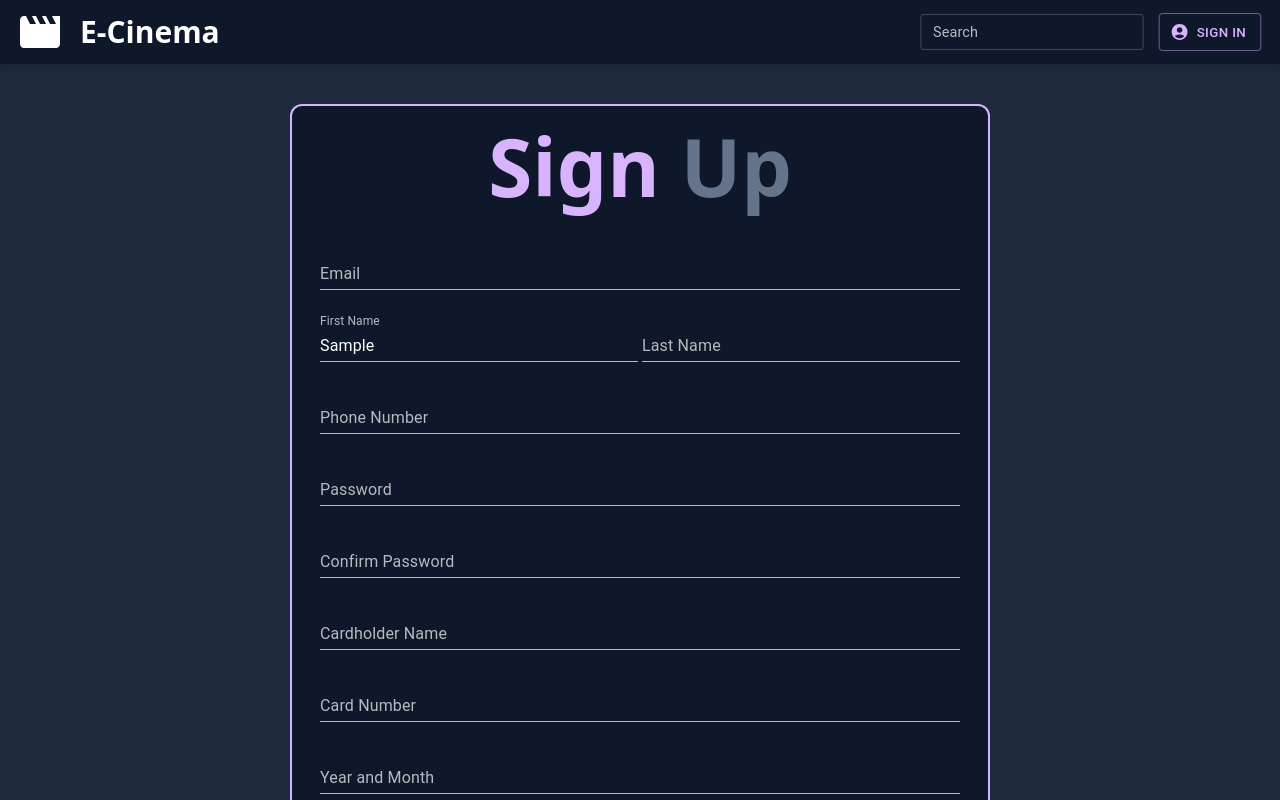
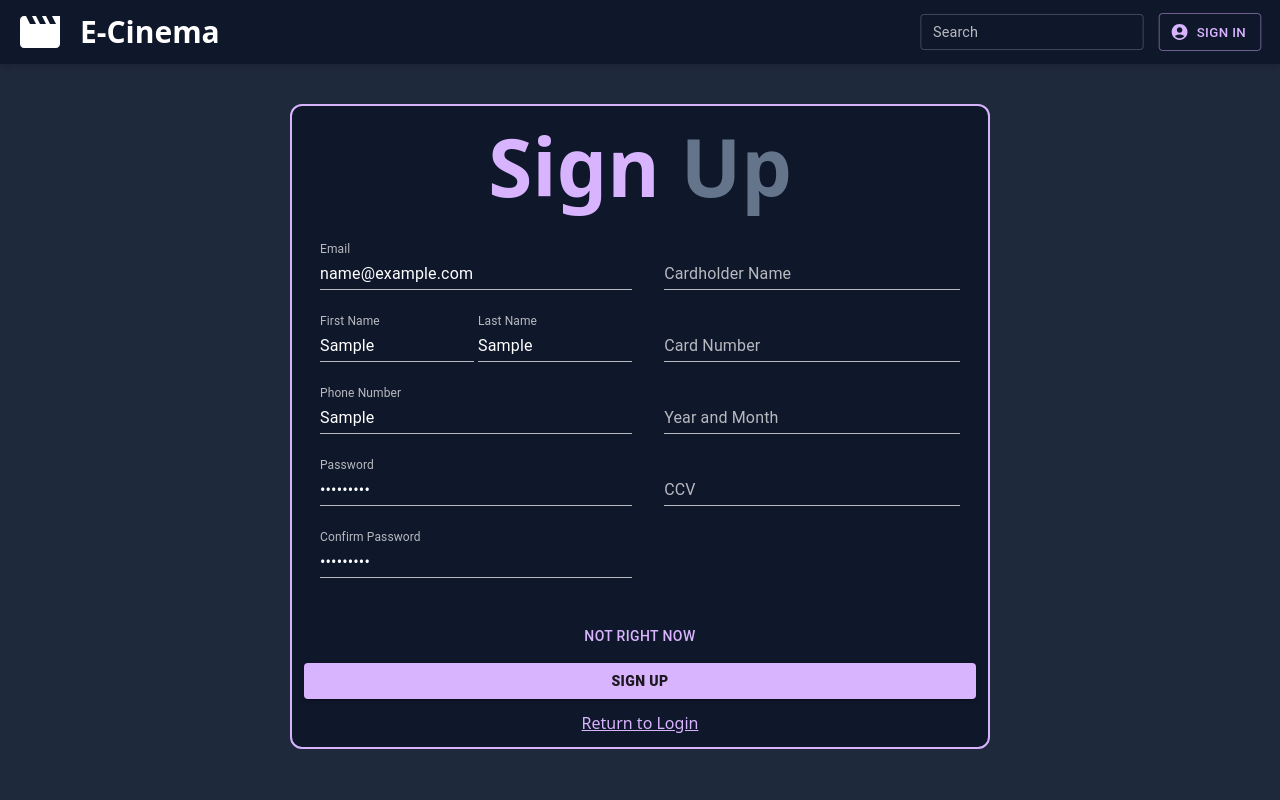
Before and after one commit to Razvan789/4050-FrontEnd, a Next.js app: page /signUp in a window 1280 px wide. Both pictures are taken after typing "name@example.com", "Sample", "Sample", "Sample", "Sample123", "Sample123" into the empty fields and a click on the button "ADD A PAYMENT METHOD". Shown: the top 800 px of the page. Built offline with nearby package versions, Linux system fonts and the light colour scheme; no server answers.

Commit message:
sign up now works

```diff
--- a/src/components/forms.tsx
+++ b/src/components/forms.tsx
@@ -1,7 +1,9 @@
 import React, { useState } from 'react'
-import { TextField, Box } from '@mui/material'
+import { TextField, Button } from '@mui/material'
 import dayjs, { Dayjs } from 'dayjs';
 import { DatePicker } from '@mui/x-date-pickers'
+import { serverUrl } from '../utils/backendInfo';
+import Link from 'next/link'
 
 export type signUpInfo = {
     firstName: string,
@@ -16,30 +18,72 @@ export type signUpInfo = {
     phoneNumber: string,
 }
 
-interface SignUpFormProps {
-    formInfo: signUpInfo,
-    handleSignUpChange: (event: React.ChangeEvent<HTMLInputElement>) => void,
-    cardDetailsOpen: boolean,
+
+export function SignUpForm() {
+    const [expirationDate, setExpirationDate] = useState<Dayjs | null>(null);
+    const [cardDetailsOpen, setCardDetailsOpen] = useState(false);
+    const [success, setSuccess] = useState(false);
+    const [signUpInfo, setSignUpInfo] = useState<signUpInfo>({
+        firstName: '',
+        lastName: '',
+        email: '',
+        password: '',
+        confirmPassword: '',
+        cardNumber: '',
+        cardName: '',
+        cardExpiration: '',
+        cardCVC: '',
+        phoneNumber: '',
+    } as signUpInfo);
+
+    function handleSignUpChange(event: React.ChangeEvent<HTMLInputElement>) {
+        setSignUpInfo({
+            ...signUpInfo,
+            [event.target.name]: event.target.value
+        } as signUpInfo);
     }
 
-export function SignUpForm({ formInfo, handleSignUpChange, cardDetailsOpen }: SignUpFormProps) {
-    const [expirationDate, setExpirationDate] = useState<Dayjs | null>(null);
+    function handleOpenCard() {
+        if (cardDetailsOpen) {
+            setCardDetailsOpen(false);
+        } else {
+            setCardDetailsOpen(true)
+        }
+    }
+
+    function sendSignUpInfo() {
+        fetch(`${serverUrl}/create-user?name=${signUpInfo.firstName}&lastname=${signUpInfo.lastName}&phone=${signUpInfo.firstName}&email=${signUpInfo.email}&password=${signUpInfo.password}&paymentSaved=false&status=active&type=admin&address=noadr`, {
+            method: 'POST',
+            headers: {
+                'Content-Type': 'application/json'
+            },
+        }).then(res => {
+            if (res.status == 200) {
+                setSuccess(true);
+            }
+        })
+    }
     return (
-        <form className='flex flex-col space-y-6 p-4 mb-4 w-full'>
-            <TextField id='email' name="email" variant='standard' type="email" label='Email'></TextField>
+        <>
+            {!success ? //If the user has not successfully signed up
+                <form noValidate >
+                    <div className='lg:flex'>
+                        <div id='topField' className='flex flex-col space-y-6 p-4 mb-4 w-full'>
+                            <TextField id='email' name="email" variant='standard' type="email" label='Email' value={signUpInfo.email} onChange={handleSignUpChange}></TextField>
                             <div className='flex w-full'>
-                <TextField name="firstName" className='w-full mr-1' variant='standard' type="text" label='First Name' value={formInfo?.firstName} onChange={handleSignUpChange}></TextField>
-                <TextField name="lastName" className='w-full' variant='standard' type="text" label='Last Name' value={formInfo?.lastName} onChange={handleSignUpChange}></TextField>
+                                <TextField name="firstName" className='w-full mr-1' variant='standard' type="text" label='First Name' value={signUpInfo.firstName} onChange={handleSignUpChange}></TextField>
+                                <TextField name="lastName" className='w-full' variant='standard' type="text" label='Last Name' value={signUpInfo.lastName} onChange={handleSignUpChange}></TextField>
                             </div>
-            <TextField name="phoneNumber" variant='standard' type="text" label='Phone Number' onChange={handleSignUpChange}></TextField>
+                            <TextField name="phoneNumber" variant='standard' type="text" label='Phone Number' value={signUpInfo.phoneNumber} onChange={handleSignUpChange}></TextField>
                             <TextField name="password" variant='standard' type="password" label='Password' onChange={handleSignUpChange}></TextField>
                             <TextField name="confirmPassword" variant='standard' type="password" label='Confirm Password' onChange={handleSignUpChange}></TextField>
+                        </div>
 
-            <div className={cardDetailsOpen ? "block w-full" : "hidden"}>
+                        <div id='botField' className={cardDetailsOpen ? "block w-full" : "hidden"}>
                             {/* <Divider className='lg:float-left' orientation={
                             screen?.width >= 1024 ? "vertical" : "horizontal"
                             } /> */}
-                <div className='flex flex-col space-y-6 mb-4'>
+                            <div className='flex flex-col space-y-6 p-4 mb-4'>
                                 <TextField name="cardName" variant='standard' type="text" label='Cardholder Name' onChange={handleSignUpChange}></TextField>
                                 <TextField name='cardNumber' variant='standard' type="text" label='Card Number' onChange={handleSignUpChange}></TextField>
                                 <DatePicker views={['year', 'month']}
@@ -55,6 +99,24 @@ export function SignUpForm({ formInfo, handleSignUpChange, cardDetailsOpen }: Si
                                 <TextField name="cardCVC" variant='standard' type="text" label='CCV' onChange={handleSignUpChange}></TextField>
                             </div>
                         </div>
+                    </div>
+                    <Button className='w-full my-2' onClick={handleOpenCard}> {cardDetailsOpen ? "Not Right Now" : "Add a Payment Method"}</Button>
+
+                    {signUpInfo.password === signUpInfo.confirmPassword && signUpInfo.password ?
+                        <Button className="bg-primary w-full font-extrabold" variant='contained' onClick={() => { sendSignUpInfo() }}>Sign Up</Button>
+                        :
+                        <Button className="bg-primary w-full font-extrabold" variant='contained' disabled>Sign Up</Button>
+                    }
                 </form>
+                : //If the user has successfully signed up
+                <div className='flex flex-col space-y-6 p-4 mb-4 text-text-light'>
+                    <h1 className='text-2xl font-bold'>Success!</h1>
+                    <p className='text-lg'>You have successfully signed up for a new account. Please check your email for a confirmation email.</p>
+                    <Link href='/login'>
+                        <Button className="bg-primary w-full font-extrabold" variant='contained'>Login</Button>
+                    </Link>
+                </div>
+            }
+        </>
     )
 }
--- a/src/pages/signUp.tsx
+++ b/src/pages/signUp.tsx
@@ -8,41 +8,16 @@ import useWindowDimensions from '../utils/windowControl'
 import { SignUpForm, signUpInfo } from '../components/forms'
 
 export default function SignUp() {
-    const [cardDetailsOpen, setCardDetailsOpen] = useState(false);
 
-    const [signUpInfo, setSignUpInfo] = useState<signUpInfo>({} as signUpInfo);
-
-    function handleSignUpChange(event: React.ChangeEvent<HTMLInputElement>) {
-        setSignUpInfo({
-            ...signUpInfo,
-            [event.target.name]: event.target.value
-        } as signUpInfo);
-    }
 
     const screen = useWindowDimensions();
-
-    function handleOpenCard() {
-        if (cardDetailsOpen) {
-            setCardDetailsOpen(false);
-        } else {
-            setCardDetailsOpen(true)
-        }
-    }
-
     return (
         <Layout>
             <StyleBox className="transition-all">
                 <h1 className="w-full text-center text-5xl md:text-[5rem] leading-normal font-extrabold text-text-dark">
                     <span className="text-primary">Sign</span> Up
                 </h1>
-                <div className="lg:flex">
-                    <SignUpForm formInfo={signUpInfo} handleSignUpChange={handleSignUpChange} cardDetailsOpen={cardDetailsOpen} />
-                </div>
-                <Button className='w-full my-2' onClick={handleOpenCard}> {cardDetailsOpen ? "Not Right Now" : "Add a Payment Method"}</Button>
-
-                {/* <Link href='/login'> */}
-                    <Button className="bg-primary w-full font-extrabold" variant='contained' onClick={()=>{console.log(signUpInfo)}}>Sign Up</Button>
-                {/* </Link> */}
+                <SignUpForm />
                 <Link href='/login'><p className='text-primary cursor-pointer text-center mt-3 underline'>Return to Login</p></Link>
             </StyleBox>
         </Layout>
```
Lines whose indentation alone changed are shown as unchanged.
